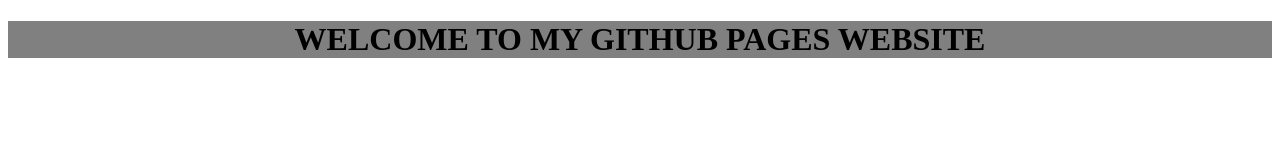
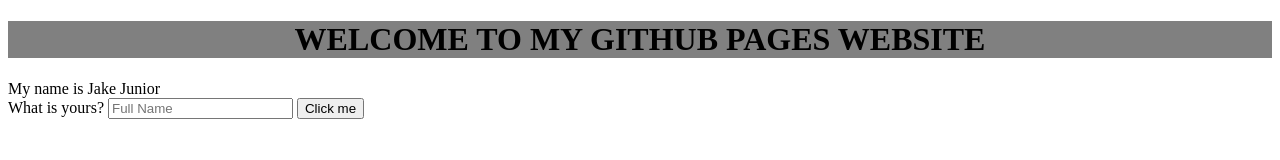
Before and after one commit to jhayke-hub/jhayke-hub.github.io, a plain HTML site: page index.html in a window 1280 px wide. Drawn offline with Linux system fonts and the light colour scheme.

Commit message:
Modified First Commit

```diff
--- a/index.html
+++ b/index.html
@@ -8,9 +8,19 @@
                 background-color: grey;
                 font-size-adjust: inherit;
             }
+            button:hover {
+                border: blue;
+                background-color: cadetblue;
+            }
         </style>
     </head>
     <body>
         <h1>WELCOME TO MY GITHUB PAGES WEBSITE</h1>
+        My name is Jake Junior
+        <div>
+            What is yours?
+            <input name="name" type="text" placeholder="Full Name">
+            <button>Click me</button>
+        </div>
     </body>
 </html>
```
